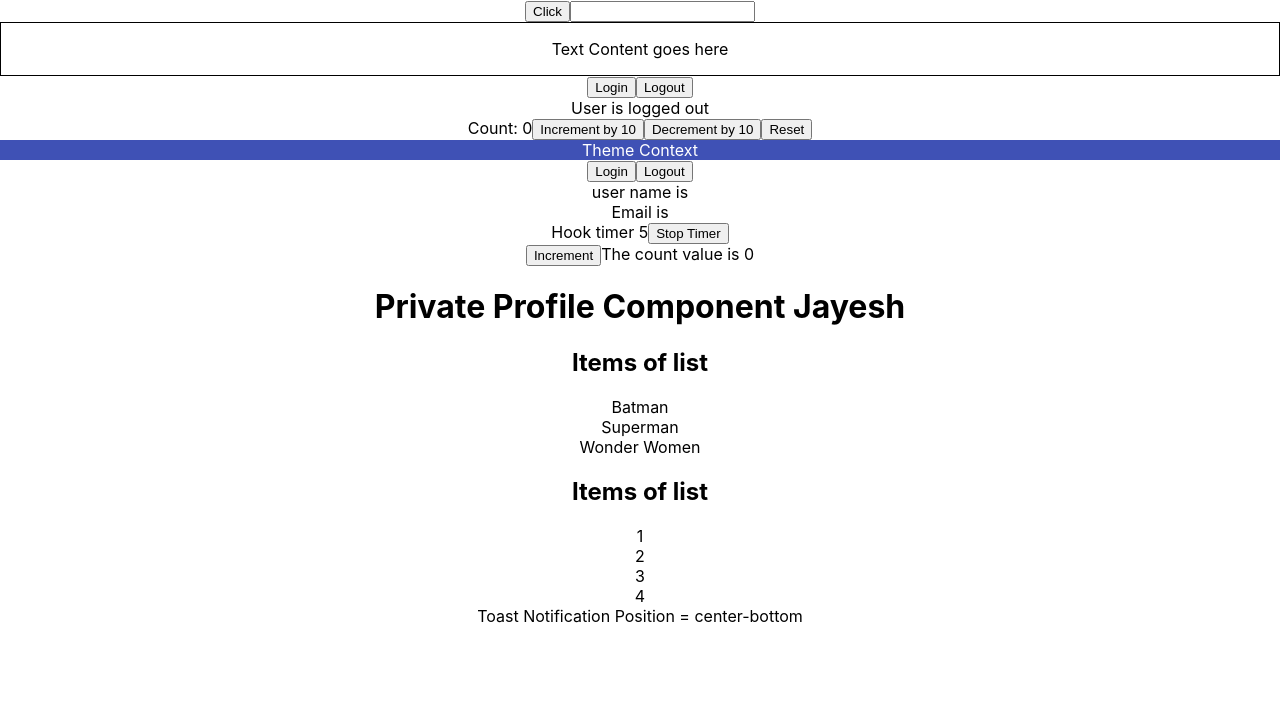
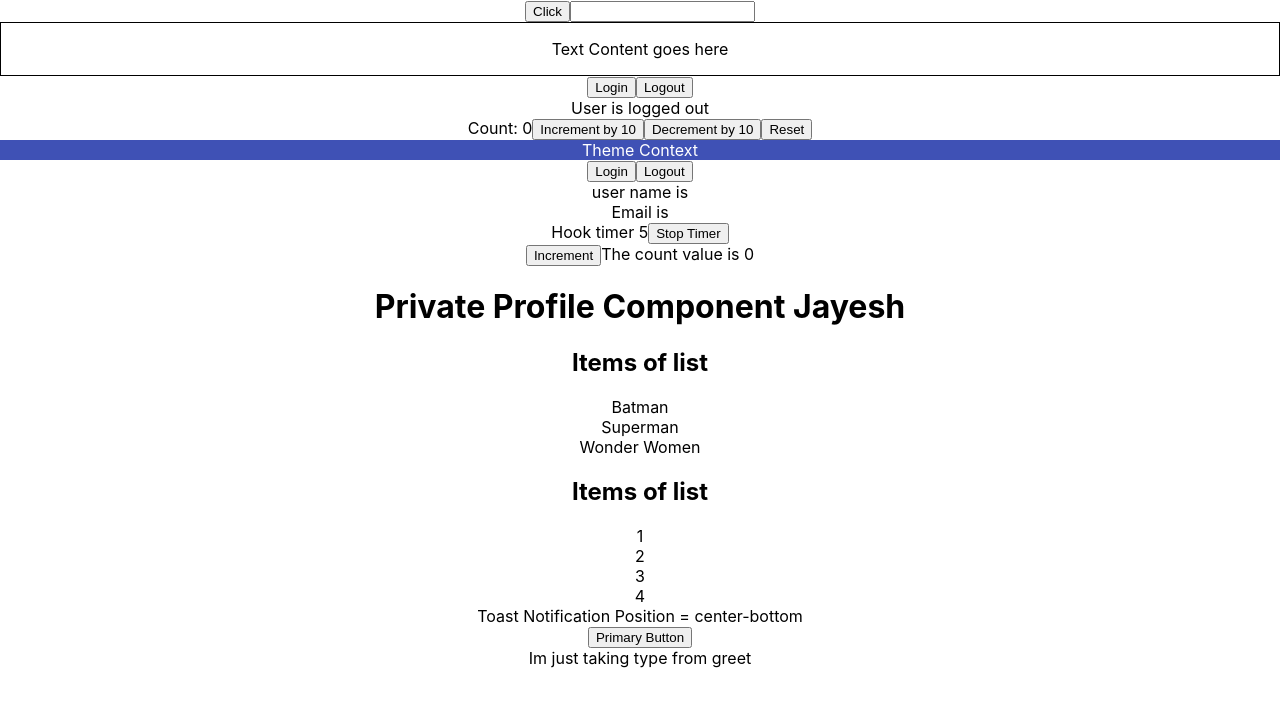
Before and after one commit to jayesh-gite/reactjs-concepts, a React (Create React App) app in the folder react-typescript/: page / in a window 1280 px wide. Shown: the top 706 px of the page. Built offline with nearby package versions, Linux system fonts and the light colour scheme.

Commit message:
react-typescript  HMRL components

```diff
--- a/react-typescript/src/App.tsx
+++ b/react-typescript/src/App.tsx
@@ -22,6 +22,8 @@ import { Private } from './components/auth/private';
 import { Profile } from './components/auth/Profile';
 import { ListGenetic } from './components/generics/ListGeneric';
 import { Toast } from './components/templateliterals/Toast';
+import { CustomButton } from './components/html/CustomButton';
+import { CustomComponent } from './components/html/CustomeComponent'
 function App() {
   const personName = {
     first: 'Bruce',
@@ -90,6 +92,8 @@ function App() {
       <ListGenetic items={[1, 2, 3, 4]} onClick={(value) => console.log(value)} />
       {/*<ListGenetic items={nameList} onClick={(value) => console.log(value)} /> */}
       <Toast position='center-bottom' />
+      <CustomButton varient='primary' onClick={() => console.log('clicked..')}>Primary Button</CustomButton>
+      <CustomComponent isLoggedIn={true} messageCount={10} name="Soham" key={"00x0x"} />
     </div>
 
   );
--- /dev/null
+++ b/react-typescript/src/components/html/CustomButton.tsx
@@ -0,0 +1,12 @@
+import { Children } from "react"
+
+type CustomButtonProps = {
+    varient: 'primary' | 'secondary'
+} & React.ComponentProps<'button'>
+export const CustomButton = ({ varient, children, ...rest }: CustomButtonProps) => {
+    return <div>
+        <button
+            className={`class-with-${varient}`} {...rest}
+        >{children}</button>
+    </div >
+}
--- /dev/null
+++ b/react-typescript/src/components/html/CustomeComponent.tsx
@@ -0,0 +1,9 @@
+import React from "react"
+import Greet from "../typescriptwithprops/Greet"
+
+
+export const CustomComponent = (props: React.ComponentProps<typeof Greet>) => {
+    return (
+        <div>Im just taking type from greet</div>
+    )
+}
```
